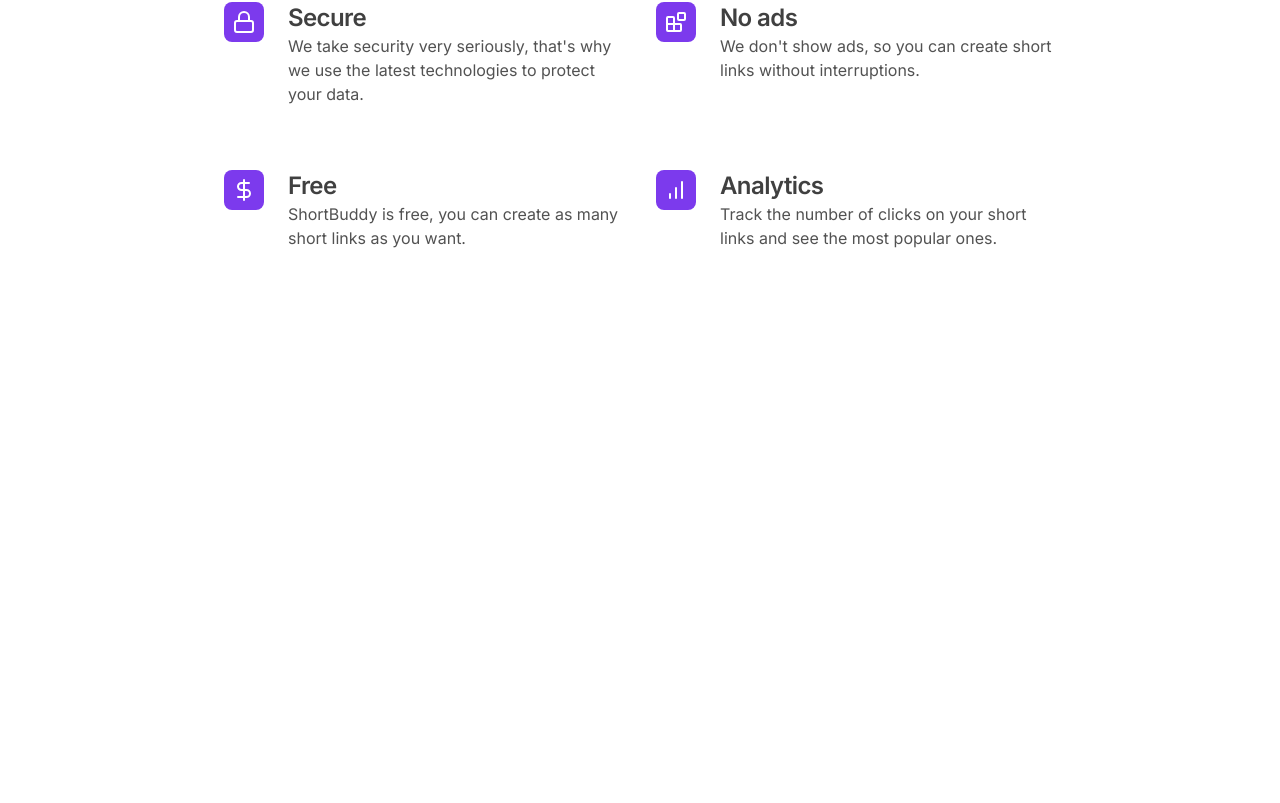
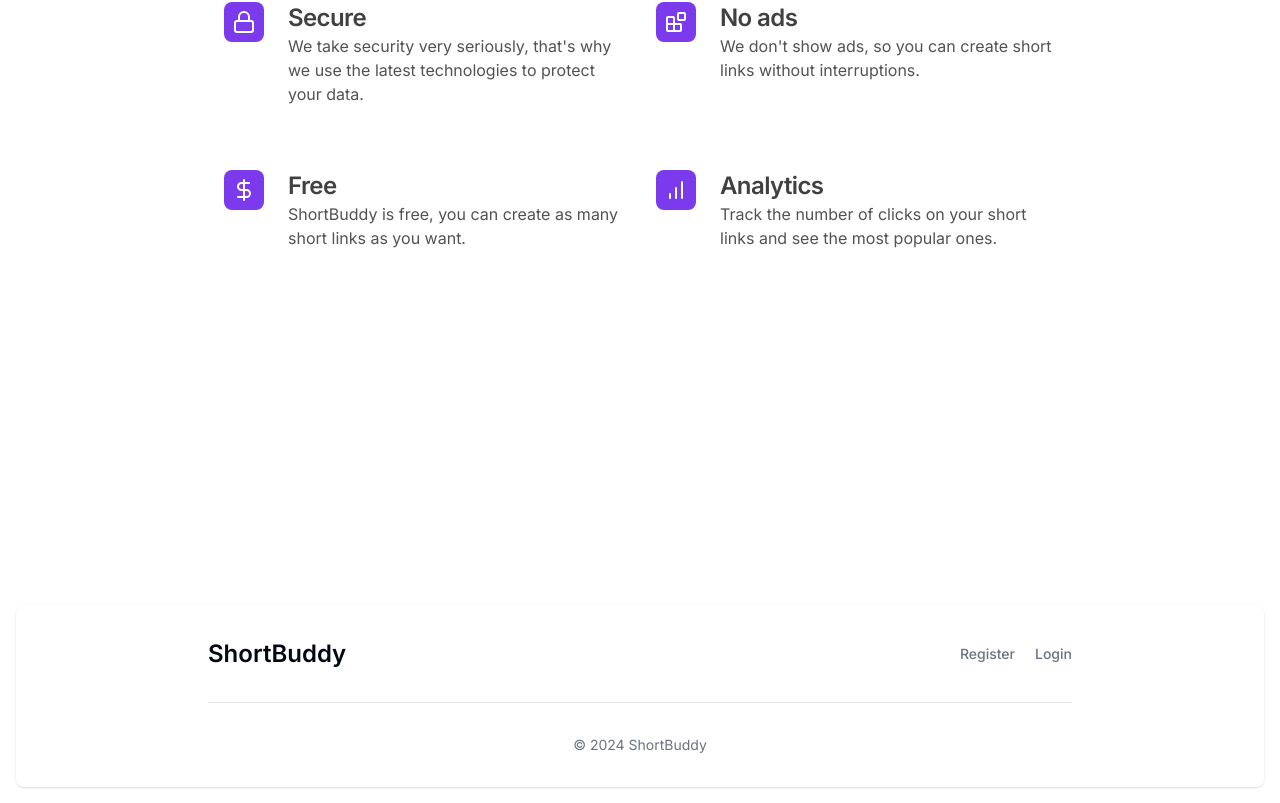
Before and after one commit to adiazt01/short_url_app, a Next.js app: page / in a window 1280 px wide. Shown: the part 936-1739 px from the top of the page. Before the commit the page ends 1186 px from the top, so only its background shows below. Built offline with nearby package versions, Linux system fonts and the light colour scheme; no server answers.

Commit message:
Refactor landing page components and add footer component

```diff
--- a/src/app/(landing)/components/FooterLanding.tsx
+++ b/src/app/(landing)/components/FooterLanding.tsx
@@ -1,6 +1,39 @@
-export function FooterLanding(){
-return (
-    <footer>
+import Link from "next/link";
+
+export function FooterLanding() {
+  return (
+    <footer className="rounded-lg shadow m-4">
+      <div className="w-full max-w-4xl mx-auto p-4 md:py-8">
+        <div className="sm:flex sm:items-center sm:justify-between">
+          <a
+            href="https://flowbite.com/"
+            className="flex items-center mb-4 sm:mb-0 space-x-3 rtl:space-x-reverse"
+          >
+            <span className="self-center text-2xl font-semibold whitespace-nowrap dark:text-white">
+              ShortBuddy
+            </span>
+          </a>
+          <ul className="flex flex-wrap gap-5 items-center mb-6 text-sm font-medium text-gray-500 sm:mb-0 dark:text-gray-400">
+            <li>
+              <Link href="/auth/register">
+                Register
+              </Link>
+            </li>
+            <li>
+              <Link href="/auth/login">
+                Login
+              </Link>
+            </li>
+          </ul>
+        </div>
+        <hr className="my-6 border-gray-200 sm:mx-auto dark:border-gray-700 lg:my-8" />
+        <span className="block text-sm text-gray-500 sm:text-center dark:text-gray-400">
+          © 2024{" "}
+          <Link href="/" className="hover:underline">
+            ShortBuddy
+          </Link>
+        </span>
+      </div>
     </footer>
-)
+  );
 }
--- a/src/app/(landing)/components/NavbarLanding.tsx
+++ b/src/app/(landing)/components/NavbarLanding.tsx
@@ -29,7 +29,7 @@ export default function NavbarLading() {
   const router = useRouter();
 
   return (
-    <header className="sticky w-full top-0 flex justify-center items-center flex-row h-14 border-b backdrop-blur bg-white/50 dark:bg-black/50">
+    <header className="z-50 sticky w-full top-0 flex justify-center items-center flex-row h-14 border-b backdrop-blur bg-white/50 dark:bg-black/50">
       <div className="flex justify-between items-center text-sm w-full max-w-4xl px-4">
         <Link className="font-bold" href="/">
         ShortBuddy
--- a/src/app/(landing)/layout.tsx
+++ b/src/app/(landing)/layout.tsx
@@ -4,6 +4,7 @@ import "../globals.css";
 import { SessionProvider } from "next-auth/react";
 import NavbarLading from "./components/NavbarLanding";
 import { ThemeProvider } from "./context/ThemeProvider";
+import { FooterLanding } from "./components/FooterLanding";
 
 const inter = Inter({ subsets: ["latin"] });
 
@@ -29,6 +30,7 @@ export default function RootLayout({
           >
             <NavbarLading />
             <div className="w-full flex gap-72 flex-col max-w-4xl mx-auto">{children}</div>
+            <FooterLanding />
           </ThemeProvider>
         </SessionProvider>
       </body>
--- a/src/app/(landing)/page.tsx
+++ b/src/app/(landing)/page.tsx
@@ -69,7 +69,7 @@ export default function HomePage() {
           </div>
         </div>
       </main>
-      <section className="bg-white dark:bg-black">
+      <section className="bg-white min-h-screen dark:bg-black">
         <div className="mx-auto max-w-7xl px-6 lg:px-8">
           <div className="mx-auto max-w-2xl lg:text-center">
             <small className="text-sm font-medium leading-none">
```
